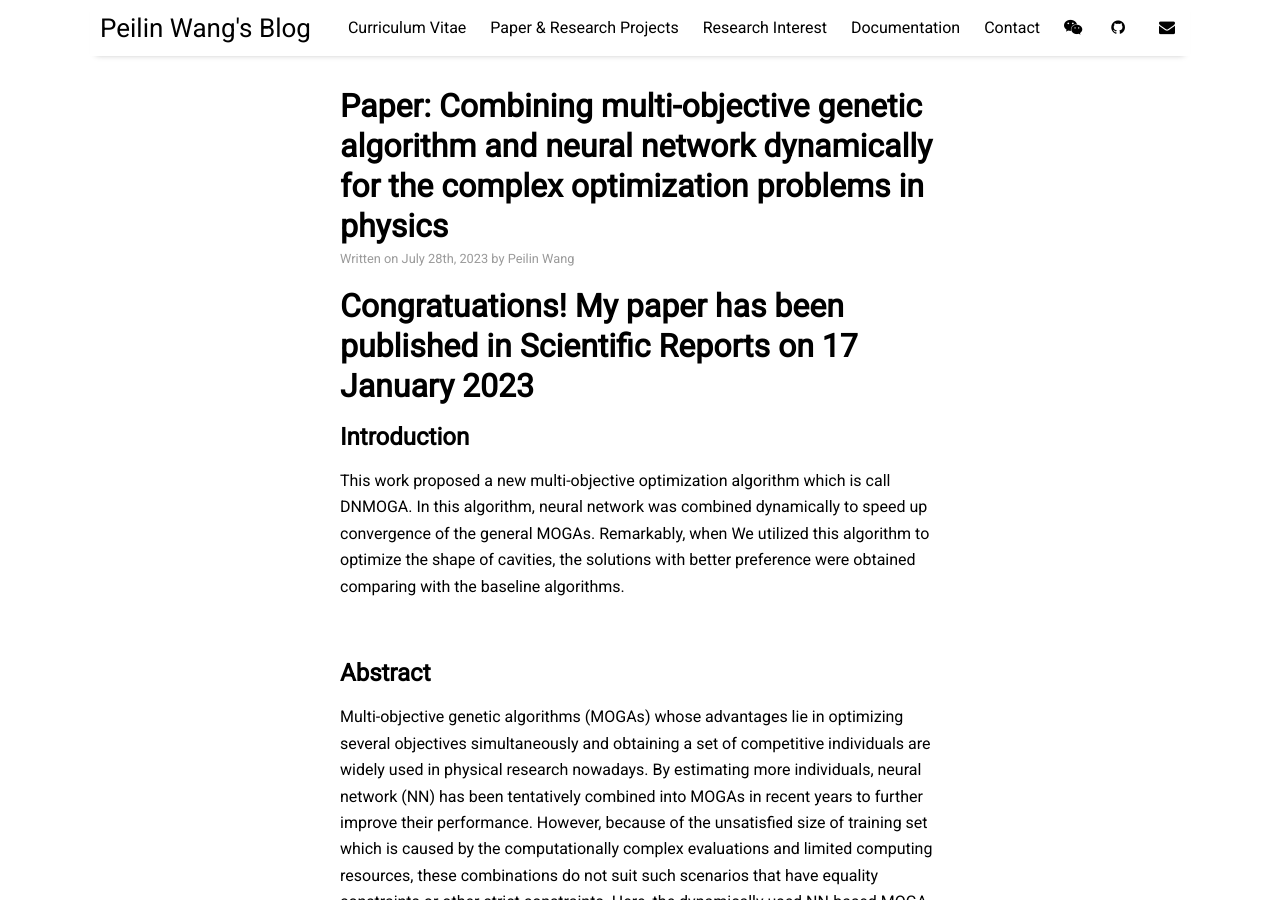
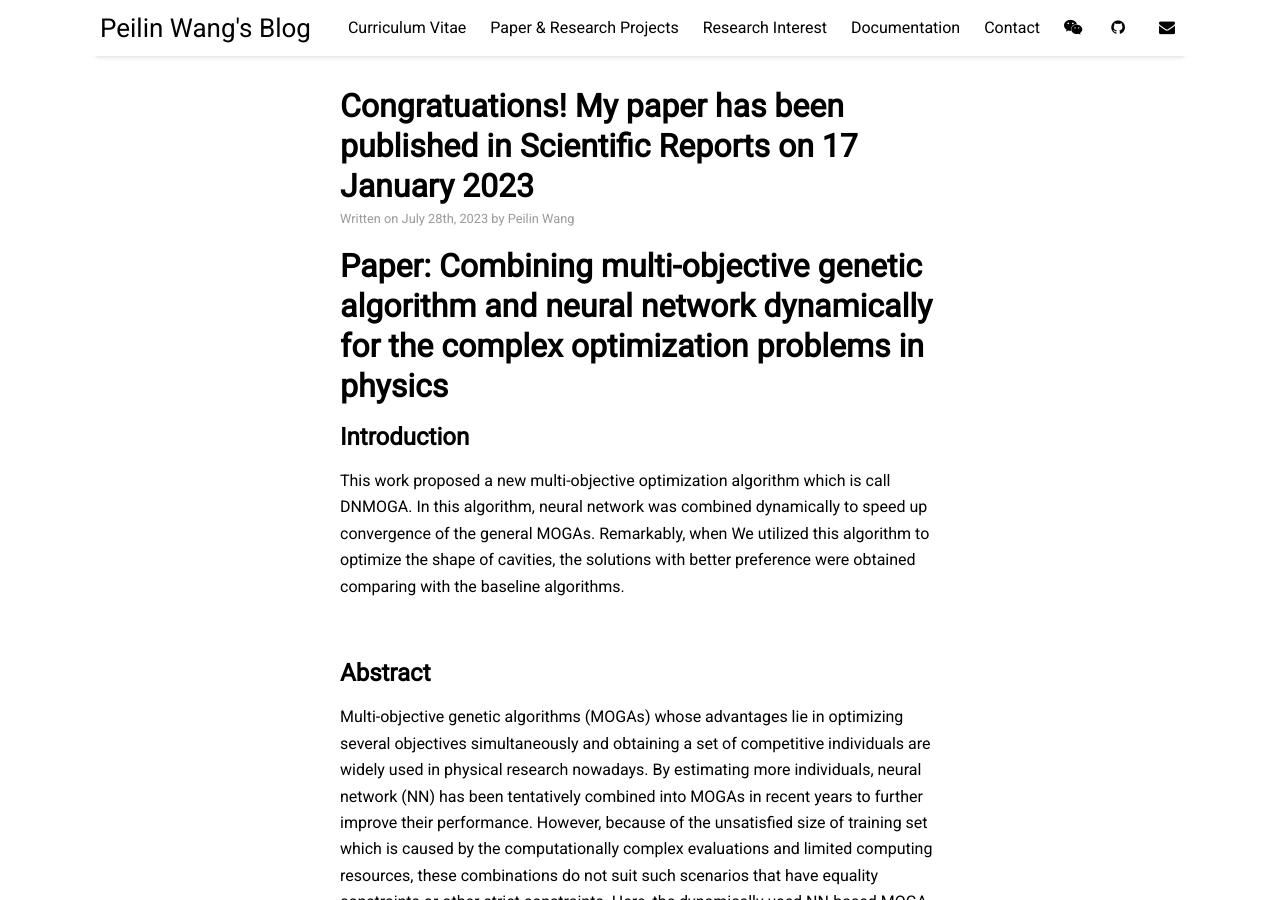
Before and after one commit to peilin-wang-git/peilin-wang-git.github.io, a Jekyll site: the page built from _posts/2023-07-28-paper-Combining multi-objective-genetic-algorithm-and-neural-network-dynamically-for-the-complex-optimization-problems-in-physics.md, in a window 1280 px wide and 900 px high. Built offline with Jekyll 4.4.1, drawn with Linux system fonts in a browser that asks for light colours; nearby versions of some CDN libraries.

```diff
--- a/_posts/2023-07-28-paper-Combining multi-objective-genetic-algorithm-and-neural-network-dynamically-for-the-complex-optimization-problems-in-physics.md
+++ b/_posts/2023-07-28-paper-Combining multi-objective-genetic-algorithm-and-neural-network-dynamically-for-the-complex-optimization-problems-in-physics.md
@@ -1,12 +1,12 @@
 ---
 layout: post
-title: "Paper: Combining multi-objective genetic algorithm and neural network dynamically for the complex optimization problems in physics"
+title: "Congratuations! My paper has been published in Scientific Reports on 17 January 2023"
 author: "Peilin Wang"
 categories: RP
 tags: [RP,documentation]
 ---
 
-# Congratuations! My paper has been published in Scientific Reports on 17 January 2023
+# Paper: Combining multi-objective genetic algorithm and neural network dynamically for the complex optimization problems in physics
 
 ## Introduction
 
@@ -17,10 +17,10 @@ This work proposed a new multi-objective optimization algorithm which is call DN
 
 Multi-objective genetic algorithms (MOGAs) whose advantages lie in optimizing several objectives simultaneously and obtaining a set of competitive individuals are widely used in physical research nowadays. By estimating more individuals, neural network (NN) has been tentatively combined into MOGAs in recent years to further improve their performance. However, because of the unsatisfied size of training set which is caused by the computationally complex evaluations and limited computing resources, these combinations do not suit such scenarios that have equality constraints or other strict constraints. Here, the dynamically used NN-based MOGA (DNMOGA) is proposed for the first time.
 The penalty operation which can be progressively rigorous over generations is used in this algorithm, as part of the fitness function to make individuals fulfill constraints gradually. Moreover, a new way to combine NN and MOGA is proposed, in which NN is included in an operator that coincides with the operators of mutation and crossover to produce a series of individuals, and these individuals will be further evaluated. The numbers of individuals that come from different operators are dynamically redistributed based on the performance of these operators in the previous generation. In addition, accessibility algorithm is introduced to solve the preference of the objectives in this work, without the extra reference points used in other algorithms to lead the nondominated front to approach these points. The flow chart of DNMOGA is shown here.
-![Profile Picture](paper1-1.png)
+![Profile Picture](paper1-1.jpg)
 <br/>
 Radio frequency cavity is designed by this algorithm as an example, in which four objectives (R/Q_FM, Ra_FM, abs(f_HOM-f_FM), and R/Q_HOM) and an equality constraint (abs(f_BM-499.65 MHz) <= 0.05 MHz) are considered simultaneously. As a result, DNMOGA considerably improves both the number and competitiveness of the final feasible individuals, and shows the potential to completely replace the manual procession in this question. The nondominated fronts of different algorithms in the last generation are shown here.
-![Profile Picture](paper1-2.png)
+![Profile Picture](paper1-2.jpg)
 <br/>
 Then the individuals that have the similar frequency of the HOM are signaled and picked up from different algorithms. The indicators of these individuals are shown in the table below, in which the advantage of DNMOGA can be discovered. The R/Q_FM is improved by about 24% and 14% compared with using the NBMOGA and NSGA-II, while the Ra FM is increased by approximately 55% and 22% respectively. Besides, only the R/Q_HOM that comes from the individual of DNOMGA tends to zero, which is beneficial for further analysis of HOM. The geometric parameters of the individual from DNMOGA are shown in the last sub-figure above.
 <br/>
```
Also changed, not shown: assets/img/paper1-1.jpg (added), assets/img/paper1-1.png (deleted), assets/img/paper1-2.jpg (added), assets/img/paper1-2.png (deleted).
